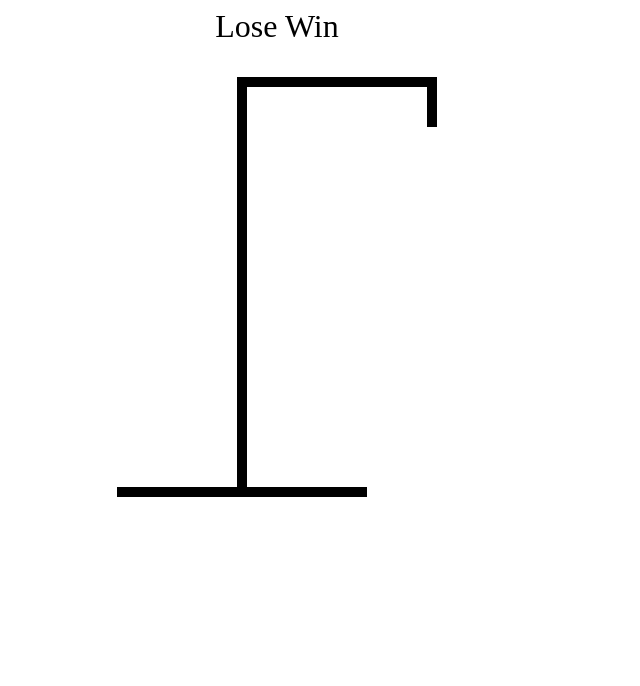
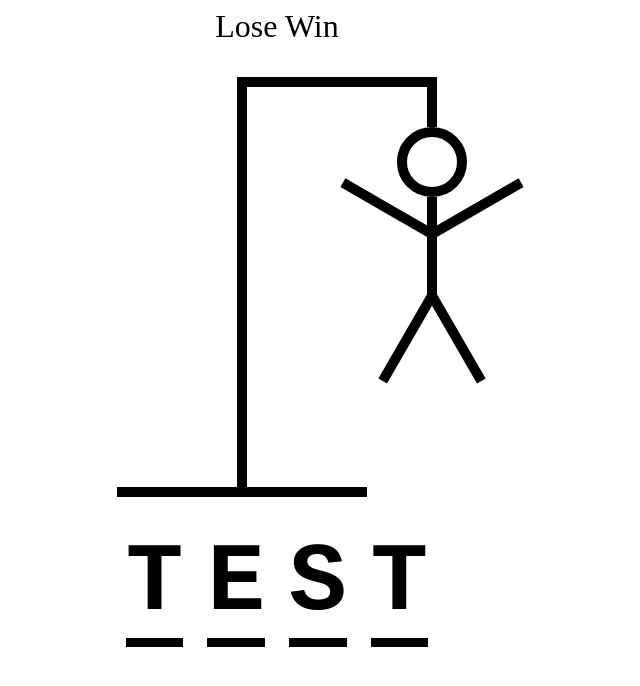
Before and after one commit to aliSHAIKH001/hangMan_game, a React (Vite) app: page / in a window 1280 px wide. Shown: the top 686 px of the page, without its empty margins (363-1003 px from the left). Built offline with nearby package versions, Linux system fonts and the light colour scheme.

Commit message:
feat: Completed handmanDrawing component

```diff
--- a/src/App.tsx
+++ b/src/App.tsx
@@ -3,6 +3,7 @@ import words from './wordlList.json';
 import HangmanDrawing from './HangmanDrawing';
 import HangmanWord from './HangmanWord';
 import Keyboard from './Keyboard';
+
 
 const containerStyle: React.CSSProperties = {
     maxWidth: "800px",
@@ -28,7 +29,7 @@ const App = () => {
     return (
         <div style={containerStyle}>
             <div style={titleStyle}>Lose Win</div>
-            <HangmanDrawing />
+            <HangmanDrawing/>
             <HangmanWord />
             <Keyboard />
         </div>
--- a/src/HangmanDrawing.tsx
+++ b/src/HangmanDrawing.tsx
@@ -25,10 +25,92 @@ const smallHangingBar: React.CSSProperties = {
     top: 0,
     right: 0,
 }
+const headStyle: React.CSSProperties = {
+    width: "50px",
+    height: "50px",
+    borderRadius: "100%",
+    border: "10px solid black",
+    position: "absolute",
+    top: "50px",
+    right: "-30px"
+}
+const HEAD = (
+    <div style={headStyle}/>
+)
+const bodyStyle: React.CSSProperties = {
+    width: "10px",
+    height: "100px",
+    backgroundColor: "black",
+    position: "absolute",
+    top: "120px",
+    right: 0,
+}
+const BODY = (
+    <div style={bodyStyle}></div>
+)
+const rightArmStyle: React.CSSProperties = {
+    width: "100px",
+    height: "10px",
+    backgroundColor: "black",
+    position: "absolute",
+    top: "150px",
+    right: "-100px",
+    rotate: "-30deg",
+    transformOrigin: "bottom left"
+}
+const RIGHT_ARM = (
+    <div style={rightArmStyle}></div>
+)
+const leftArmStyle: React.CSSProperties = {
+    width: "100px",
+    height: "10px",
+    backgroundColor: "black",
+    position: "absolute",
+    top: "150px",
+    right: "10px",
+    rotate: "30deg",
+    transformOrigin: "bottom right"
+}
+const LEFT_ARM = (
+    <div style={leftArmStyle}></div>
+)
+const rightLegStyle: React.CSSProperties = {
+    width: "100px",
+    height: "10px",
+    backgroundColor: "black",
+    position: "absolute",
+    top: "210px",
+    right: "-90px",
+    rotate: "60deg",
+    transformOrigin: "bottom left"
+}
+const RIGHT_LEG = (
+    <div style={rightLegStyle}></div>
+)
+const leftLegStyle: React.CSSProperties = {
+    width: "100px",
+    height: "10px",
+    backgroundColor: "black",
+    position: "absolute",
+    top: "210px",
+    right: 0,
+    rotate: "-60deg",
+    transformOrigin: "bottom right"
+}
+const LEFT_LEG = (
+    <div style={leftLegStyle}></div>
+)
 
 const HangmanDrawing = () => {
     return (
         <div style={{position: "relative"}}>
+            {HEAD}
+            {BODY}
+            {RIGHT_ARM}
+            {LEFT_ARM}
+            {RIGHT_LEG}
+            {LEFT_LEG}
+
             <div style={smallHangingBar}/>
             <div style={topBar}/>
             <div style={upRightBar}/>
--- a/src/HangmanWord.tsx
+++ b/src/HangmanWord.tsx
@@ -1,8 +1,31 @@
 import React from 'react'
 
+const containerStyle: React.CSSProperties = {
+    display: "flex",
+    gap: ".25em",
+    fontSize: "6rem",
+    fontWeight: "bold",
+    textTransform: "uppercase",
+    fontFamily: "monospace",
+}
+
+const letterStyle: React.CSSProperties = {
+    borderBottom: "0.1em solid black",
+
+}
+
 const HangmanWord = () => {
+    const word = "test"
     return (
-        <div></div>
+        <div style={containerStyle}>
+            {word.split("").map((letter, index) => (
+                <span style={letterStyle}>
+                    <span>
+                       {letter}
+                    </span>
+                </span>
+            ))}
+        </div>
     )
 }
 export default HangmanWord
```
Also changed, not shown: src/hnagmandrawing_optimized.tsx (added, +44 -0 lines).
